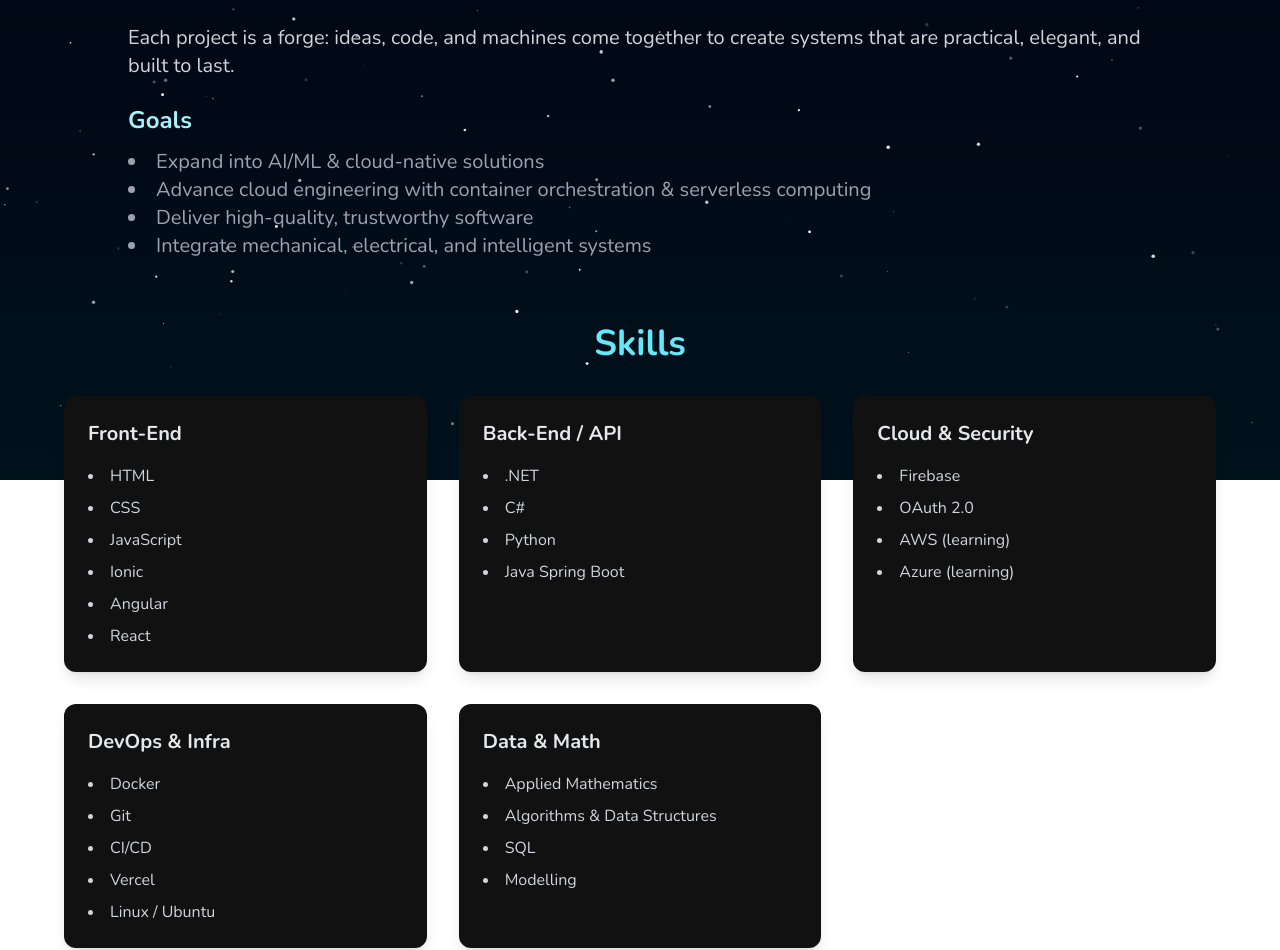
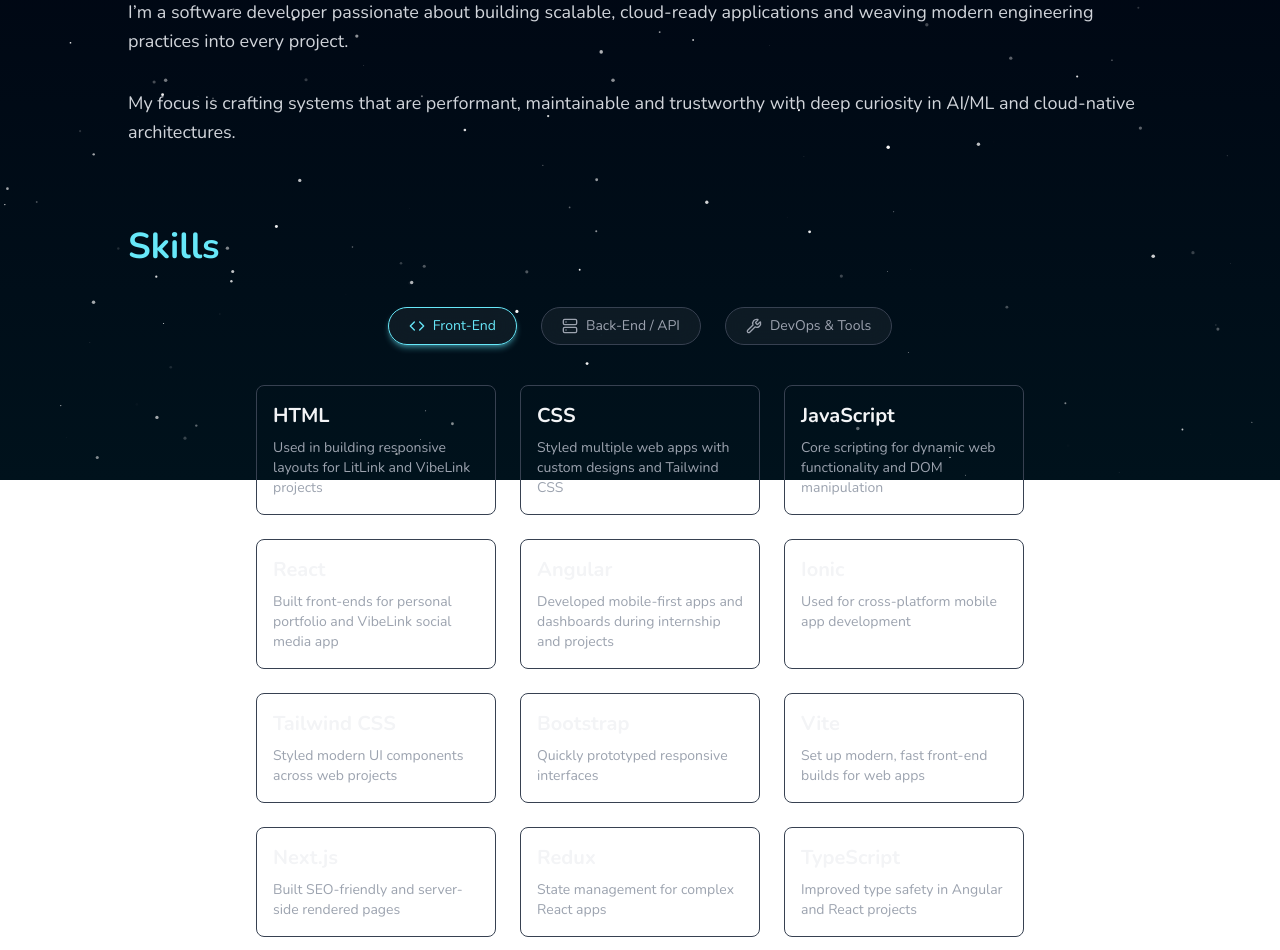
Before and after one commit to msgwebcraft-dev/personal-site, a React (Create React App) app: page /about in a window 1280 px wide. Shown: the part 320-1270 px from the top of the page. Built offline with nearby package versions, Linux system fonts and the light colour scheme.

Commit message:
UI improvements - minor

```diff
--- a/package.json
+++ b/package.json
@@ -12,6 +12,7 @@
     "@testing-library/react": "^16.3.0",
     "@testing-library/user-event": "^13.5.0",
     "emailjs-com": "^3.2.0",
+    "lucide-react": "^0.556.0",
     "prop-types": "^15.8.1",
     "react": "^19.2.0",
     "react-dom": "^19.2.0",
--- a/src/pages/About.jsx
+++ b/src/pages/About.jsx
@@ -1,109 +1,162 @@
-import React from "react";
+import React, { useState } from "react";
+import { Code, Server, Wrench, FileDown } from "lucide-react";
+import { useNavigate } from "react-router-dom";
 
-const skillCategories = {
-  "Front-End": ["HTML", "CSS", "JavaScript", "Ionic", "Angular", "React"],
-  "Back-End / API": [".NET", "C#", "Python", "Java Spring Boot"],
-  "Cloud & Security": [
-    "Firebase",
-    "OAuth 2.0",
-    "AWS (learning)",
-    "Azure (learning)",
+export default function About() {
+  const navigate = useNavigate();
+  const tabs = [
+    { key: "front", name: "Front-End", icon: Code },
+    { key: "backend", name: "Back-End / API", icon: Server },
+    { key: "tools", name: "DevOps & Tools", icon: Wrench },
+  ];
+
+  const skills = {
+    front: [
+      { name: "HTML", desc: "Used in building responsive layouts for LitLink and VibeLink projects" },
+      { name: "CSS", desc: "Styled multiple web apps with custom designs and Tailwind CSS" },
+      { name: "JavaScript", desc: "Core scripting for dynamic web functionality and DOM manipulation" },
+      { name: "React", desc: "Built front-ends for personal portfolio and VibeLink social media app" },
+      { name: "Angular", desc: "Developed mobile-first apps and dashboards during internship and projects" },
+      { name: "Ionic", desc: "Used for cross-platform mobile app development" },
+      { name: "Tailwind CSS", desc: "Styled modern UI components across web projects" },
+      { name: "Bootstrap", desc: "Quickly prototyped responsive interfaces" },
+      { name: "Vite", desc: "Set up modern, fast front-end builds for web apps" },
+      { name: "Next.js", desc: "Built SEO-friendly and server-side rendered pages" },
+      { name: "Redux", desc: "State management for complex React apps" },
+      { name: "TypeScript", desc: "Improved type safety in Angular and React projects" },
+      { name: "Vue.js", desc: "Experimented with reactive components and SPA projects" },
     ],
-  "DevOps & Infra": ["Docker", "Git", "CI/CD", "Vercel", "Linux / Ubuntu"],
-  "Data & Math": [
-    "Applied Mathematics",
-    "Algorithms & Data Structures",
-    "SQL",
-    "Modelling",
+    backend: [
+      { name: "ASP.NET", desc: "Developed REST APIs and backend systems for e-commerce projects" },
+      { name: "C#", desc: "Primary language for ASP.NET and .NET Core backend development" },
+      { name: "Python", desc: "Scripts, APIs, and data analysis projects" },
+      { name: "Spring Boot", desc: "Built backend services for LitLink mobile app" },
+      { name: "C++", desc: "Algorithmic and systems-level projects at university" },
+      { name: "Node.js", desc: "Server-side scripts and small web services" },
+      { name: "Express", desc: "Built APIs and mock backends for prototypes" },
+      { name: "MongoDB", desc: "Used in full-stack MERN prototypes and side projects" },
+      { name: "SQL", desc: "Database design and querying for school and personal projects" },
+      { name: "REST APIs", desc: "Integrated APIs across multiple web and mobile apps" },
+      { name: "GraphQL", desc: "Implemented for flexible API queries in experimental projects" },
+      { name: "Firebase", desc: "Backend-as-a-Service for authentication and hosting" },
+      { name: "Django", desc: "Built small Python web apps and dashboards" },
+      { name: "Flask", desc: "Lightweight backend APIs for learning and prototypes" },
+      { name: "PostgreSQL", desc: "Database for school projects and backend prototypes" },
+    ],
+    tools: [
+      { name: "Docker", desc: "Containerized apps for consistent development environments" },
+      { name: "CI/CD", desc: "Implemented pipelines for deployment automation" },
+      { name: "Ubuntu", desc: "Primary OS for development and server hosting" },
+      { name: "Vercel", desc: "Hosted front-end apps and prototypes" },
+      { name: "Git", desc: "Version control for all personal and team projects" },
+      { name: "GitHub", desc: "Collaboration, CI, and code hosting" },
+      { name: "GitLab", desc: "Used for DevOps pipelines and private repos" },
+      { name: "Jenkins", desc: "Configured CI/CD pipelines for learning and prototyping" },
+      { name: "Kubernetes", desc: "Experimented with container orchestration" },
+      { name: "AWS", desc: "Hosted apps, databases, and cloud resources" },
+      { name: "Azure", desc: "University and cloud experiments" },
+      { name: "Terraform", desc: "Infrastructure as code for personal projects" },
+      { name: "Ansible", desc: "Automated server setups for learning purposes" },
     ],
   };
 
-export default function AboutSkills() {
+  const [active, setActive] = useState("front");
+  const [fade, setFade] = useState(false);
+  const handleArrowClick = () => {
+    navigate("/projects");
+  };
+  const handleTabClick = (key) => {
+    setFade(true);
+    setTimeout(() => {
+      setActive(key);
+      setFade(false);
+    }, 150);
+  };
+
   return (
-    <div className="min-h-screen bg-transparent text-gray-100 py-16 px-6 md:px-12">
-      {/* ABOUT ME SECTION */}
-      <section className="max-w-5xl mx-auto text-center md:text-left mb-16">
-        <div className="flex justify-center md:justify-start mb-4">
-          <h2 className="text-4xl md:text-5xl font-bold mb-6 text-cyan-300 animate-fade-in">
-            About Me
-          </h2>
+    <div className="min-h-screen pt-32 px-6 text-gray-100 bg-transparent space-y-20">
+      {/* About section */}
+      <section className="max-w-5xl mx-auto space-y-8">
+        <div className="flex items-center gap-6">
+          <h1 className="text-4xl md:text-5xl font-bold text-cyan-300">About Me</h1>
+        </div>
+
+        {/* CV Download */}
         <a
           href="https://drive.google.com/file/d/1QMRI62VWNebooKroMFU87nohICbEW7gN/view?usp=sharing"
           target="_blank"
           rel="noopener noreferrer"
-            className="text-cyan-300 hover:text-white-200 transition"
+          className="inline-flex items-center gap-2 px-5 py-2 rounded-full text-sm border backdrop-blur-md bg-white/5 hover:bg-white/10 transition border-cyan-300 text-cyan-300 shadow-cyan-300/40 shadow-md"
         >
+          <FileDown size={16} />
           Download CV
         </a>
-        </div>
-        <p className="text-lg md:text-xl mb-4 text-gray-300 animate-fade-in delay-100 leading-relaxed">
-          I’m a software developer and systems creator, passionate about
-          building scalable, cloud‑ready applications and weaving modern
-          engineering practices into every project.
+
+        <p className="text-lg text-gray-300 leading-relaxed">
+          I’m a software developer passionate about building scalable,
+          cloud-ready applications and weaving modern engineering practices
+          into every project.
         </p>
 
-        <p className="text-lg md:text-xl mb-6 text-gray-300 animate-fade-in delay-200 leading-relaxed">
-          My focus is crafting systems that are performant, maintainable, and
-          trustworthy with deep curiosity in AI/ML, DevOps automation, and
-          cloud-native architectures.
+        <p className="text-lg text-gray-300 leading-relaxed">
+          My focus is crafting systems that are performant, maintainable and
+          trustworthy with deep curiosity in AI/ML and cloud-native
+          architectures.
         </p>
-
-        <p className="text-lg md:text-xl mb-6 text-gray-300 animate-fade-in delay-300 leading-relaxed">
-          Each project is a forge: ideas, code, and machines come together to
-          create systems that are practical, elegant, and built to last.
-        </p>
-
-        <div className="animate-fade-in delay-400">
-          <h3 className="text-2xl font-semibold mb-3 text-cyan-200">Goals</h3>
-          <ul className="text-lg md:text-xl mb-6 text-gray-400 animate-fade-in delay-300 leading-relaxed list-disc list-inside">
-            <li>Expand into AI/ML & cloud-native solutions</li>
-            <li>
-              Advance cloud engineering with container orchestration &
-              serverless computing
-            </li>
-            <li>Deliver high-quality, trustworthy software</li>
-            <li>Integrate mechanical, electrical, and intelligent systems</li>
-          </ul>
-        </div>
       </section>
 
-      {/* SKILLS SECTION */}
-      <section className="max-w-6xl mx-auto">
-        <h2 className="text-3xl md:text-4xl font-semibold text-center mb-8 text-cyan-300 animate-fade-in">
+      {/* Skills */}
+      <section className="max-w-5xl mx-auto mt-20 ">
+        <h2 className="text-3xl md:text-4xl font-semibold text-center mb-10 text-cyan-300 items-center flex gap-3">
           Skills
         </h2>
 
-        <div className="grid md:grid-cols-2 lg:grid-cols-3 gap-8">
-          {Object.entries(skillCategories).map(([category, skills]) => (
+        {/* TABS */}
+        <div className="flex justify-center gap-6 mb-10 items-center">
+          {tabs.map((t) => {
+            const Icon = t.icon;
+            return (
+              <button
+                key={t.key}
+                onClick={() => handleTabClick(t.key)}
+                className={`flex items-center gap-2 px-5 py-2 rounded-full text-sm border backdrop-blur-md bg-white/5 hover:bg-white/10 transition ${
+                  active === t.key
+                    ? "border-cyan-300 text-cyan-300 shadow-cyan-300/40 shadow-md"
+                    : "border-gray-700 text-gray-400"
+                }`}
+              >
+                <Icon size={16} />
+                {t.name}
+              </button>
+            );
+          })}
+        </div>
+
+        {/* SKILL BADGES */}
         <div
-              key={category}
-              className="bg-[#111111] p-6 rounded-xl shadow-lg"
+          className={`grid grid-cols-1 md:grid-cols-3 gap-6 max-w-3xl mx-auto transition-opacity duration-300 ${
+            fade ? "opacity-0" : "opacity-100"
+          }`}
         >
-              <h3 className="text-xl font-semibold mb-4 text-gray-200">
-                {category}
-              </h3>
-              <ul className="list-disc list-inside space-y-2 text-gray-300">
-                {skills.map((skill) => (
-                  <li key={skill}>{skill}</li>
-                ))}
-              </ul>
+          {skills[active].map((skill) => (
+            <div
+              key={skill.name}
+              className="justify-center p-4 border border-gray-700 rounded-lg max-w-4xl hover:border-cyan-300 transition"
+            >
+              <h3 className="text-xl font-semibold mb-2">{skill.name}</h3>
+              <p className="text-gray-400 text-sm">{skill.desc}</p>
             </div>
           ))}
+
+        </div>
+          <div
+          className="mt-10 animate-bounce text-gray-500 cursor-pointer text-4xl justify-center flex"
+          onClick={handleArrowClick}
+          title="Go to Projects"
+        >
+          ▼
         </div>
       </section>
-
-      {/* Simple fade-in animation */}
-      <style>{`
-        @keyframes fadeIn {
-          from { opacity: 0; transform: translateY(10px); }
-          to { opacity: 1; transform: translateY(0); }
-        }
-        .animate-fade-in { animation: fadeIn 0.8s forwards; }
-        .animate-fade-in.delay-100 { animation-delay: 0.1s; }
-        .animate-fade-in.delay-200 { animation-delay: 0.2s; }
-        .animate-fade-in.delay-300 { animation-delay: 0.3s; }
-        .animate-fade-in.delay-400 { animation-delay: 0.4s; }
-      `}</style>
     </div>
   );
 }
--- a/src/pages/Home.jsx
+++ b/src/pages/Home.jsx
@@ -1,12 +1,11 @@
 import React from "react";
-import { useNavigate } from "react-router-dom"; // assuming you use react-router
+import { useNavigate } from "react-router-dom";
 
 export default function Home() {
   const navigate = useNavigate();
 
   const handleArrowClick = () => {
-    // Navigate to /projects page
-    navigate("/projects");
+    navigate("/about");
   };
 
   return (
@@ -24,11 +23,11 @@ export default function Home() {
         </h2>
 
         <p className="max-w-2xl mt-6 text-gray-300 leading-relaxed">
-          “I build quietly. In the hours when the world sleeps,<br />
+          I build quietly. In the hours when the world sleeps,<br />
           I shape things that will outlive me.<br />
           My work exists at the intersection of code, machines,<br />
           intelligence, and memory. I create systems that push<br />
-          humanity forward — even if my name is forgotten.”
+          humanity forward, even if my name is forgotten.
         </p>
 
         <div
```
Also changed, not shown: 1 other file (tests, documents, lock files or other folders). Lines whose indentation alone changed are shown as unchanged.
